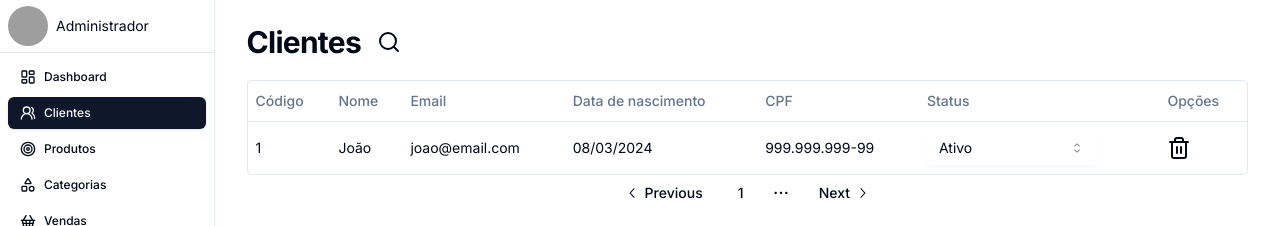
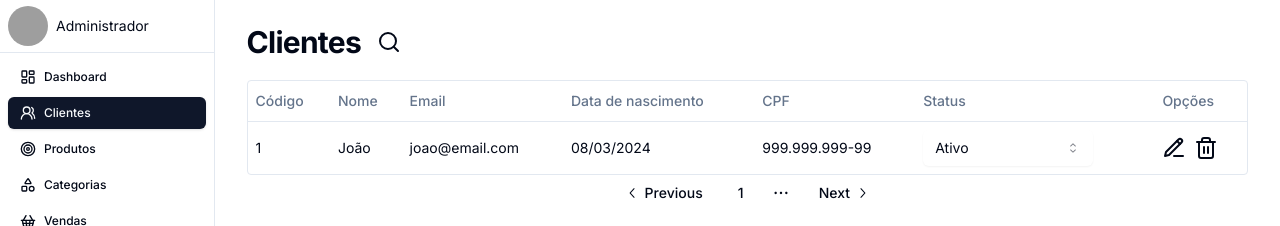
Before and after one commit to EnzoWu479/ecommerce-les, a Next.js app in the folder frontend/: page /admin/auth/clientes in a window 1280 px wide. Shown: the top 226 px of the page. Built offline with nearby package versions, Linux system fonts and the light colour scheme; grey boxes are pictures that could not be loaded.

Commit message:
Atualizar o page.tsx

```diff
--- a/frontend/src/app/admin/auth/clientes/page.tsx
+++ b/frontend/src/app/admin/auth/clientes/page.tsx
@@ -91,9 +91,9 @@ const ClientsPage = () => {
               </TableCell>
               <TableCell>
                 <div className="flex gap-2">
-                  {/* <Link href={`/admin/auth/clientes/${1}`}>
+                  <Link href={`/admin/auth/clientes/${1}`}>
                     <PencilLine />
-                  </Link> */}
+                  </Link>
                   <ModalWarning
                     title="Tem certeza que deseja excluir esse usuário?"
                     description="Essa ação não poderá ser desfeita."
```
